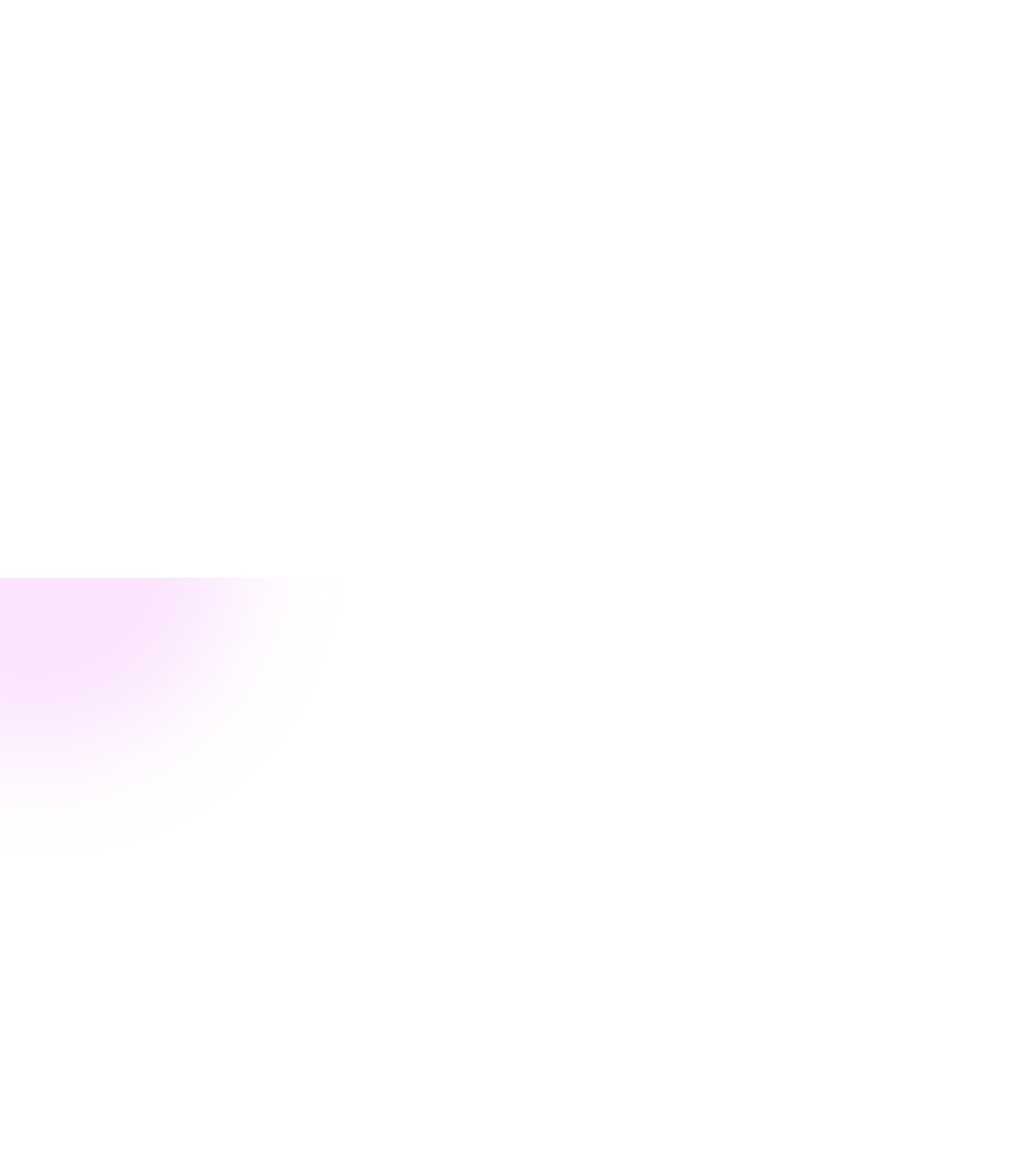
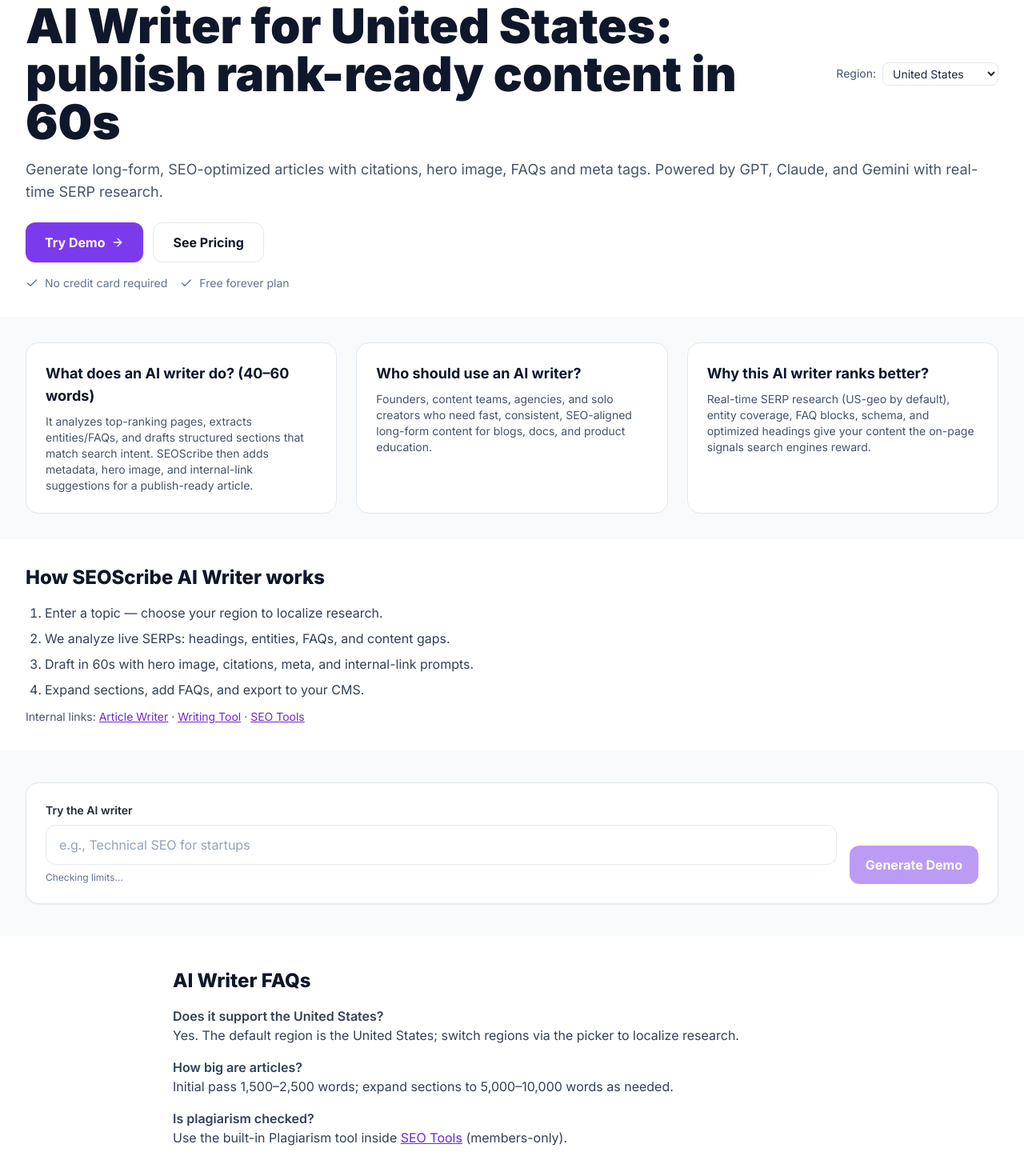
Before and after one commit to frankcouchman-bit/s1, a React (Vite) app: page /ai-writer in a window 1280 px wide. Shown: the part 78-1548 px from the top of the page at 80% size. Before the commit the page ends 800 px from the top, so only its background shows below. Built offline with nearby package versions, Linux system fonts and the light colour scheme; no server answers.

Commit message:
Update AiWriter.jsx

```diff
--- a/src/pages/landing/AiWriter.jsx
+++ b/src/pages/landing/AiWriter.jsx
@@ -10,16 +10,36 @@
   const [region, setRegion] = useState({ code: 'US', name: 'United States' })
 
   const json = useMemo(() => ([
-    { '@context':'https://schema.org','@type':'SoftwareApplication', name:'SEOScribe AI Writer', applicationCategory:'BusinessApplication', operatingSystem:'Web', areaServed:region.name, offers:{'@type':'Offer','price':'24.00','priceCurrency':'USD'}, aggregateRating:{'@type':'AggregateRating','ratingValue':'4.9','ratingCount':5000} },
-    { '@context':'https://schema.org','@type':'BreadcrumbList', itemListElement:[
-      { '@type':'ListItem', position:1, name:'Home', item:`${window.location.origin}/` },
-      { '@type':'ListItem', position:2, name:'AI Writer', item:`${window.location.origin}/ai-writer` }
-    ]},
-    { '@context':'https://schema.org','@type':'FAQPage', mainEntity:[
-      { '@type':'Question', name:'What is an AI writer?', acceptedAnswer:{ '@type':'Answer', text:'An AI writer generates and optimizes content using models like GPT, Claude, and Gemini with SERP research to match search intent.' }},
-      { '@type':'Question', name:'Can I try it free?', acceptedAnswer:{ '@type':'Answer', text:'Yes. Generate a free demo and expand twice after sign-in on the Free plan.' }},
-      { '@type':'Question', name:'Will content rank on Google?', acceptedAnswer:{ '@type':'Answer', text:'SEOScribe builds outlines from live SERPs, inserts entities/FAQs, and outputs metadata—giving you on-page best practices to rank.' }}
-    ]}
+    {
+      '@context': 'https://schema.org',
+      '@type': 'SoftwareApplication',
+      name: 'SEOScribe AI Writer',
+      applicationCategory: 'BusinessApplication',
+      operatingSystem: 'Web',
+      areaServed: region.name,
+      offers: { '@type': 'Offer', price: '24.00', priceCurrency: 'USD' },
+      aggregateRating: { '@type': 'AggregateRating', ratingValue: '4.9', ratingCount: 5000 }
+    },
+    {
+      '@context': 'https://schema.org',
+      '@type': 'BreadcrumbList',
+      itemListElement: [
+        { '@type': 'ListItem', position: 1, name: 'Home', item: `${window.location.origin}/` },
+        { '@type': 'ListItem', position: 2, name: 'AI Writer', item: `${window.location.origin}/ai-writer` }
+      ]
+    },
+    {
+      '@context': 'https://schema.org',
+      '@type': 'FAQPage',
+      mainEntity: [
+        { '@type': 'Question', name: 'What is an AI writer?',
+          acceptedAnswer: { '@type': 'Answer', text: 'An AI writer generates and optimizes content using models like GPT, Claude, and Gemini with SERP research to match search intent.' } },
+        { '@type': 'Question', name: 'Can I try it free?',
+          acceptedAnswer: { '@type': 'Answer', text: 'Yes. Generate a free demo and expand twice after sign-in on the Free plan.' } },
+        { '@type': 'Question', name: 'Will content rank on Google?',
+          acceptedAnswer: { '@type': 'Answer', text: 'SEOScribe builds outlines from live SERPs, inserts entities/FAQs, and outputs metadata—giving you on-page best practices to rank.' } }
+      ]
+    }
   ]), [region])
 
   return (
@@ -28,13 +48,102 @@
         title="AI Writer — Rank-Ready Articles in 60s | SEOScribe"
         description="AI writer with real-time SERP research. Create SEO-optimized articles with images, FAQs, citations, and meta tags in under a minute."
         keywords="ai writer, ai article writer, seo ai writer, content generator, writing tool, ai content, article generator"
-        canonical={`${window.location.origin}/ai-writer`}
+        canonical={window.location.origin + '/ai-writer'}
         jsonLd={json}
       />
       <BackgroundFX />
       <Navbar />
 
-      {/* page content… (unchanged) */}
+      {/* HERO */}
+      <section className="pt-20 pb-8">
+        <div className="max-w-7xl mx-auto px-4 sm:px-6 lg:px-8">
+          <div className="flex flex-col md:flex-row items-start md:items-center justify-between gap-4">
+            <h1 className="text-5xl md:text-6xl font-black leading-tight text-slate-900">
+              AI Writer for {region.name}: publish rank-ready content in 60s
+            </h1>
+            <RegionPicker onChange={setRegion} />
+          </div>
+          <p className="mt-4 text-slate-600 text-lg">
+            Generate long-form, SEO-optimized articles with citations, hero image, FAQs and meta tags.
+            Powered by GPT, Claude, and Gemini with real-time SERP research.
+          </p>
+          <div className="mt-6 flex flex-col sm:flex-row gap-3">
+            <a href="#demo" className="inline-flex items-center justify-center px-6 py-3 rounded-xl font-bold bg-violet-600 text-white shadow hover:bg-violet-500">
+              Try Demo <ArrowRight className="w-4 h-4 ml-2" />
+            </a>
+            <a href="/pricing" className="inline-flex items-center justify-center px-6 py-3 rounded-xl font-bold bg-white border border-slate-200 hover:bg-slate-50 text-slate-900">
+              See Pricing
+            </a>
+          </div>
+          <div className="mt-4 flex gap-4 text-sm text-slate-500">
+            <div className="flex items-center gap-2"><Check className="w-4 h-4" /> No credit card required</div>
+            <div className="flex items-center gap-2"><Check className="w-4 h-4" /> Free forever plan</div>
+          </div>
+        </div>
+      </section>
+
+      {/* SNIPPET-ORIENTED ANSWERS */}
+      <section className="py-8 bg-slate-50">
+        <div className="max-w-7xl mx-auto px-4 sm:px-6 lg:px-8 grid md:grid-cols-3 gap-6">
+          {[
+            ['What does an AI writer do? (40–60 words)',
+             'It analyzes top-ranking pages, extracts entities/FAQs, and drafts structured sections that match search intent. SEOScribe then adds metadata, hero image, and internal-link suggestions for a publish-ready article.'],
+            ['Who should use an AI writer?',
+             'Founders, content teams, agencies, and solo creators who need fast, consistent, SEO-aligned long-form content for blogs, docs, and product education.'],
+            ['Why this AI writer ranks better?',
+             'Real-time SERP research (US-geo by default), entity coverage, FAQ blocks, schema, and optimized headings give your content the on-page signals search engines reward.']
+          ].map(([h, p], i) => (
+            <div key={i} className="rounded-2xl border border-slate-200 bg-white p-6">
+              <h2 className="text-lg font-bold text-slate-900">{h}</h2>
+              <p className="mt-2 text-slate-600 text-sm">{p}</p>
+            </div>
+          ))}
+        </div>
+      </section>
+
+      {/* HOW IT WORKS */}
+      <section className="py-8">
+        <div className="max-w-7xl mx-auto px-4 sm:px-6 lg:px-8">
+          <h2 className="text-2xl font-extrabold text-slate-900">How SEOScribe AI Writer works</h2>
+          <ol className="mt-4 list-decimal pl-6 text-slate-700 space-y-2">
+            <li>Enter a topic — choose your region to localize research.</li>
+            <li>We analyze live SERPs: headings, entities, FAQs, and content gaps.</li>
+            <li>Draft in 60s with hero image, citations, meta, and internal-link prompts.</li>
+            <li>Expand sections, add FAQs, and export to your CMS.</li>
+          </ol>
+          <p className="mt-3 text-sm text-slate-600">
+            Internal links: <a className="text-violet-700 underline" href="/article-writer">Article Writer</a> · <a className="text-violet-700 underline" href="/writing-tool">Writing Tool</a> · <a className="text-violet-700 underline" href="/seo-tools">SEO Tools</a>
+          </p>
+        </div>
+      </section>
+
+      {/* DEMO */}
+      <section id="demo" className="py-10 bg-slate-50">
+        <div className="max-w-7xl mx-auto px-4 sm:px-6 lg:px-8">
+          <ArticleGeneratorDemo />
+        </div>
+      </section>
+
+      {/* FAQ */}
+      <section className="py-10">
+        <div className="max-w-4xl mx-auto px-4 sm:px-6">
+          <h2 className="text-2xl font-extrabold text-slate-900">AI Writer FAQs</h2>
+          <div className="mt-4 space-y-4 text-slate-700">
+            <div>
+              <h3 className="font-semibold">Does it support the United States?</h3>
+              <p>Yes. The default region is the United States; switch regions via the picker to localize research.</p>
+            </div>
+            <div>
+              <h3 className="font-semibold">How big are articles?</h3>
+              <p>Initial pass 1,500–2,500 words; expand sections to 5,000–10,000 words as needed.</p>
+            </div>
+            <div>
+              <h3 className="font-semibold">Is plagiarism checked?</h3>
+              <p>Use the built-in Plagiarism tool inside <a href="/seo-tools" className="underline text-violet-700">SEO Tools</a> (members-only).</p>
+            </div>
+          </div>
+        </div>
+      </section>
     </div>
   )
 }
```
